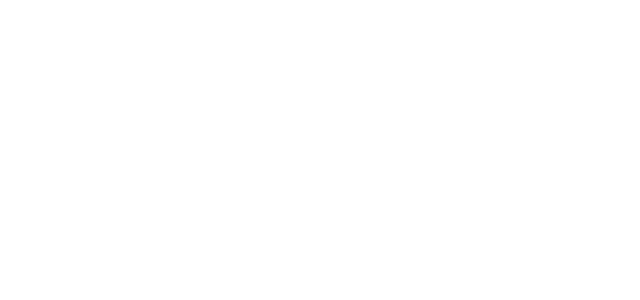
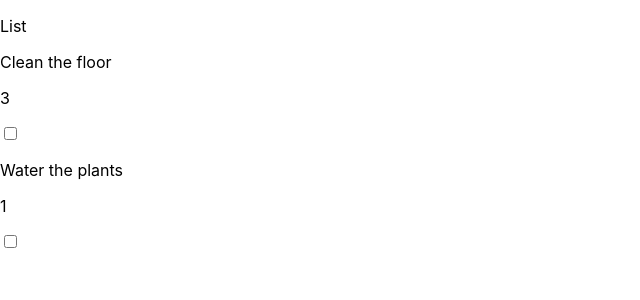
Before and after one commit to mcosme000/typescript-todolist, a React (Create React App) app: page / in a window 1280 px wide. Shown: the top 300 px of the page, without its empty margins (0-640 px from the left). Built offline with nearby package versions, Linux system fonts and the light colour scheme.

Commit message:
feat: setup useContext and render Task component

```diff
--- a/src/App.tsx
+++ b/src/App.tsx
@@ -1,6 +1,9 @@
+import List from "./components/List";
+
 function App() {
   return (
     <div className="App">
+      <List />
     </div>
   );
 }
--- /dev/null
+++ b/src/components/List.tsx
@@ -0,0 +1,27 @@
+import Task from "./Task";
+import { useContext } from "react"
+import { TaskContext } from "../context/Task";
+
+const List = () => {
+  const { taskList } = useContext(TaskContext)
+  console.log(taskList);
+
+  const renderTasks = taskList.map((task) => {
+    return (
+      <Task
+        key={task.id}
+        name={task.name}
+        priority={task.priority}
+        completed={task.completed}
+      />
+    )
+  })
+  return (
+    <div>
+      <p>List</p>
+      {renderTasks}
+    </div>
+  )
+}
+
+export default List;
--- /dev/null
+++ b/src/components/Task.tsx
@@ -0,0 +1,17 @@
+type TaskProps= {
+  name: string,
+  priority: number,
+  completed: boolean
+}
+
+const Task = ({name, priority, completed}: TaskProps) => {
+  return (
+    <div>
+      <p>{name}</p>
+      <p>{priority}</p>
+      <input type="checkbox" defaultChecked={completed}/>
+    </div>
+  )
+}
+
+export default Task;
```
